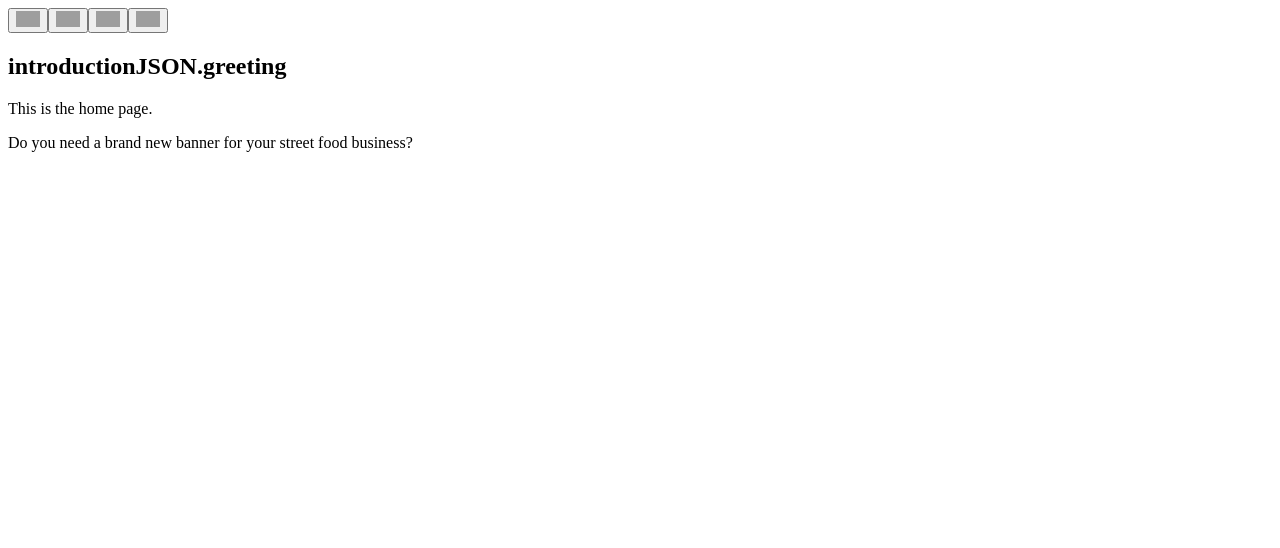
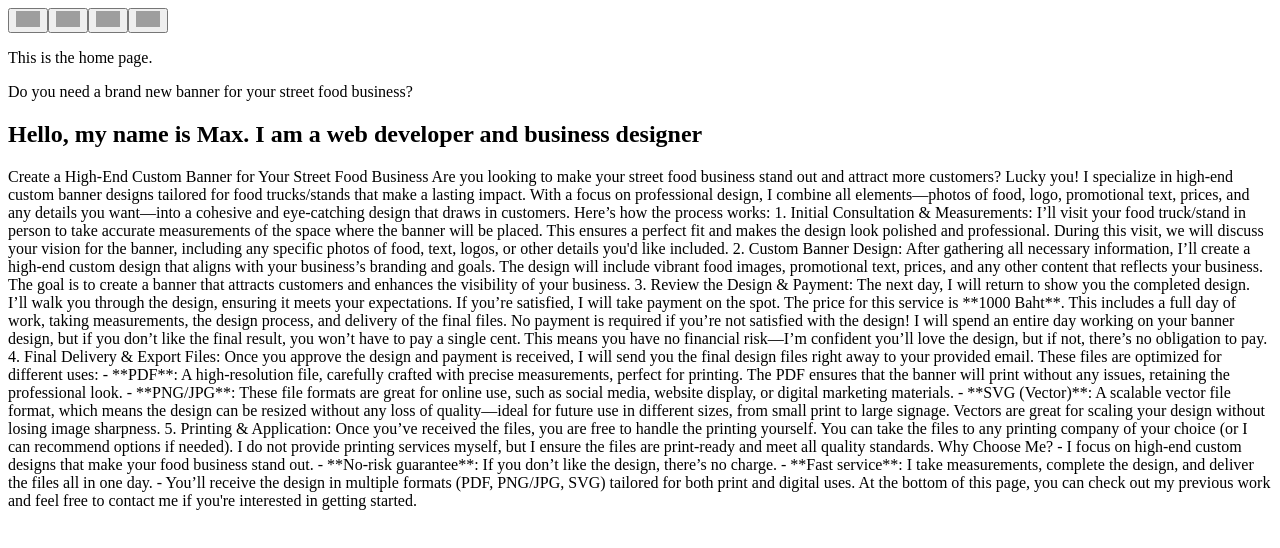
Before and after one commit to MadMax8930/str_foo_i18n, a Next.js app: page / in a window 1280 px wide. Shown: the top 548 px of the page. Built offline with nearby package versions, Linux system fonts and the light colour scheme; grey boxes are pictures that could not be loaded.

Commit message:
content v1

```diff
--- /dev/null
+++ b/src/components/Content.tsx
@@ -0,0 +1,18 @@
+import { useTranslations } from 'next-intl';
+
+const Content = () => {
+  const t = useTranslations('maincontentJSON');
+
+  return (
+    <div className="w-full p-4 sm:p-8 lg:p-16">
+      <h2 className="text-xl font-semibold">{t('greeting')}</h2>
+      <div
+        className="prose mx-auto"
+        dangerouslySetInnerHTML={{ __html: t('primary') }}
+      >
+      </div>
+    </div>
+  );
+};
+
+export default Content;
--- a/src/pages/index.tsx
+++ b/src/pages/index.tsx
@@ -2,6 +2,7 @@ import {GetStaticPropsContext} from 'next';
 import {useTranslations} from 'next-intl';
 import Layout from '../components/Layout';
 import Navbar from '@/components/Navbar';
+import Content from '@/components/Content';
 
 export default function Index() {
   const t = useTranslations('introductionJSON');
@@ -10,10 +11,10 @@ export default function Index() {
     <Layout title={t('title')}>
       <Navbar />
       <div className="text-center mt-8 px-4">
-        <h2 className="text-xl font-semibold">{t('greeting')}</h2>
         <p className="mt-4 text-gray-700">{t('desc')}</p>
         <p className="mt-2 text-gray-700">{t('question')}</p>
       </div>
+      <Content />
     </Layout>
   );
 }
```
Also changed, not shown: messages/ms.json (+1 -1 lines), messages/th.json (+1 -1 lines).
